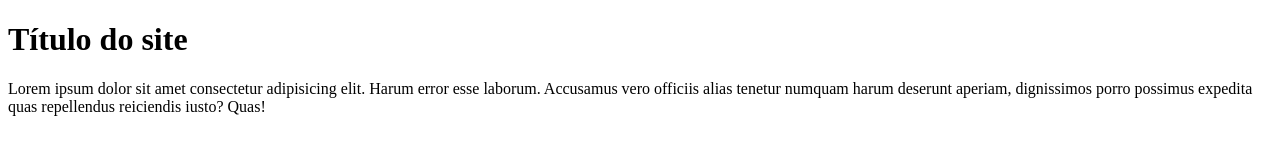
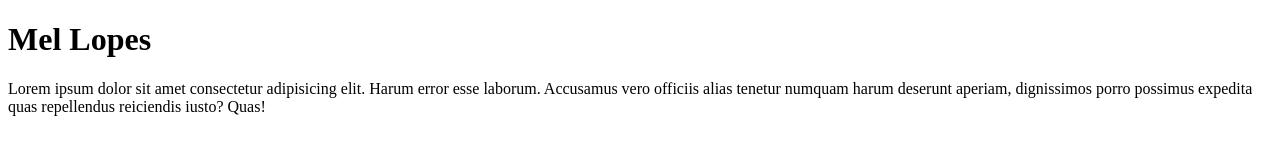
Before and after one commit to tecinformaticadebora-cpu/MDT, a plain HTML site: page index.html in a window 1280 px wide. Drawn offline with Linux system fonts and the light colour scheme.

Commit message:
alterei o título

```diff
--- a/index.html
+++ b/index.html
@@ -6,7 +6,7 @@
     <title>Document</title>
 </head>
 <body>
-    <h1>Título do site</h1>
+    <h1>Mel Lopes</h1>
     <p>Lorem ipsum dolor sit amet consectetur adipisicing elit. Harum error esse laborum. Accusamus vero officiis alias tenetur numquam harum deserunt aperiam, dignissimos porro possimus expedita quas repellendus reiciendis iusto? Quas!</p>
 </body>
 </html>
```
